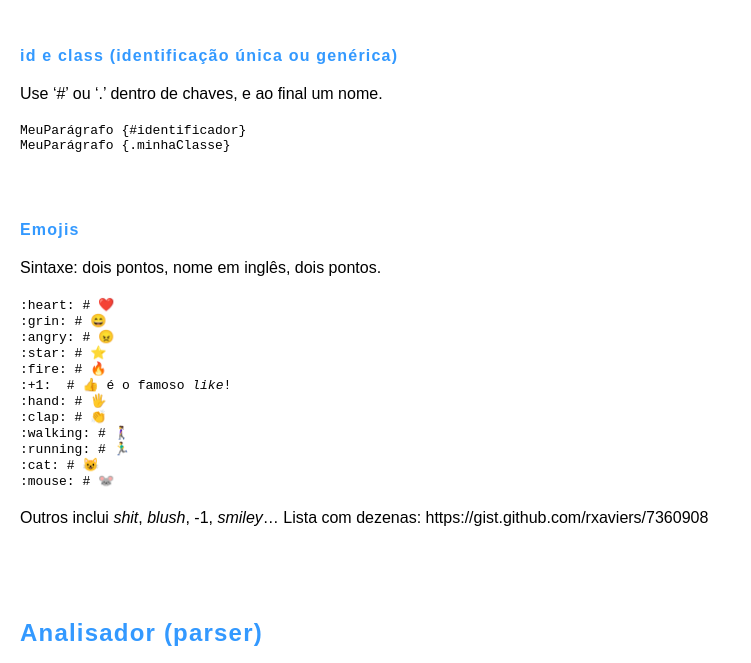
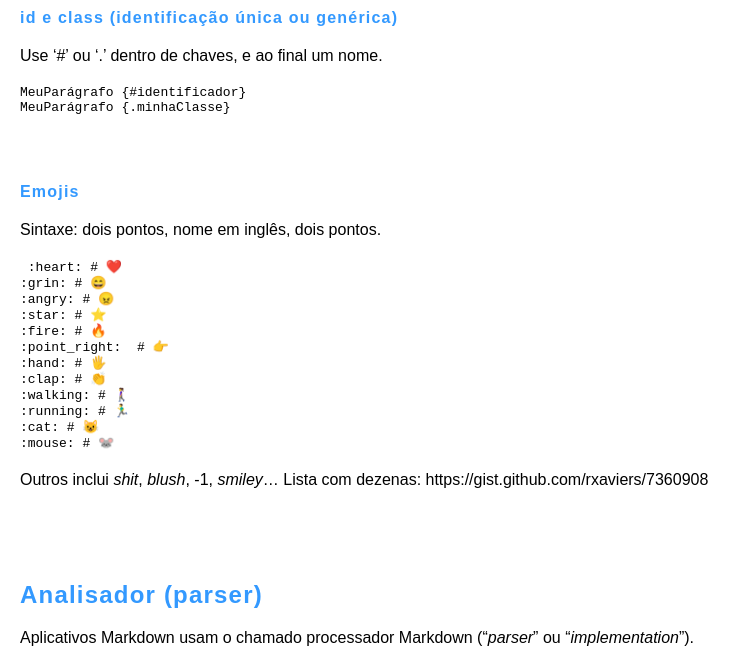
Before and after one commit to Joesynth/joesynth.github.io, a Jekyll site: the page built from _posts/2021-11-27-tutorial-markdown.md, in a window 1280 px wide and 900 px high, scrolled down 5098 px, cut to the strip 0-663 px from the top of the window. Shown: the whole strip, without its empty margins (0-751 px from the left). Built offline with Jekyll 4.4.1, drawn with Linux system fonts in a browser that asks for light colours.

Commit message:
Update 2021-11-27-tutorial-markdown.md

```diff
--- a/_posts/2021-11-27-tutorial-markdown.md
+++ b/_posts/2021-11-27-tutorial-markdown.md
@@ -12,6 +12,7 @@
  	<li>Um pouco de história.</li>
  	<li>Mais links sobre o tema.</li>
 </ul>
+
 <h2>O que é Markdown? Quem Usa?</h2>
 <img class="alignleft" src="https://upload.wikimedia.org/wikipedia/commons/thumb/4/48/Markdown-mark.svg/175px-Markdown-mark.svg.png" width="79" height="49" />
 
@@ -31,6 +32,7 @@
 Continue lendo esse tutorial e veja abaixo!
 <h6>Quem usa Markdown?</h6>
 A linguagem markdown é utilizada em mensagens instantâneas, fóruns <em>online</em>, <em>software</em> colaborativo, páginas de documentação e arquivos 'leia-me'. Eu mesmo, ao escrever neste <em>blog</em>, uso Markdown.
+
 <h2>💾️ Arquivo Markdown</h2>
 A extensão do nome do arquivo é .<em>md</em> ou .<em>markdown</em>, isso num editor.
 Como esse arquivo é apenas texto simples, você pode abrir com qualquer editor de texto _incluso o WordPad no Windows.
@@ -44,6 +46,7 @@
 Desenvolvedores e programadores costumam usar a extensão de arquivo .md para os arquivos README no formato de arquivo <em>Markdown Documentation</em> (ou seja, <em>readme.md</em>).
 <h2>Softwares e plug-ins</h2>
 Basicamente temos softs editores e plug-ins de Markdown.
+
 <h6>Software editor Markdown</h6>
 Como dito, um editor de texto bem simples (como Bloco de Notas ou Gedit) é usado para lidarmos com a Markdown _embora haja programas mais avançados e que lidam também com ela.
 
@@ -75,6 +78,7 @@
 Usado para escrever Markdown, bem como converter na visualisação HTML.
 <h6>Soft CLI</h6>
 Vide <a href="https://joesynth.wordpress.com/2021/12/07/software-de-linha-de-comando/">softwares de linha de comando</a>.
+
 <h6>Plug-ins (renderização - visualização)</h6>
 Um editor que escreva o código é uma coisa, renderizar é outra! Veja alguns casos:
 
@@ -107,6 +111,7 @@
 ⚫️ Jekyll.
 Gerador de site estático que pega arquivos Markdown e cria um site HTML.</pre>
 Também há <a href="https://joesynth.wordpress.com/2021/12/07/software-de-linha-de-comando/">softwares de linha de comando</a>.
+
 <h2>Sabores!</h2>
 Aplicativos Markdown implementam versões ligeiramente diferentes da Markdown; são os chamados 'sabores'. Esses 'sabores' são como dialetos de uma linguagem _algo como português carioca e de Lisboa, por ex.
 <h6>CommonMark</h6>
@@ -123,7 +128,7 @@
 <h6><em>GFM (GitHub Flavored Markdown)</em></h6>
 Na verdade, e exatamente, é uma especificação baseada na <em>CommonMark</em>.
 
-.
+
 <h2>Markdown - Guia Rápido</h2>
 <h6>Básico (CommonMark, Wordpress)</h6>
 <pre>Parágrafo
@@ -160,7 +165,8 @@
 ![Image](http://url/a.png) # Imagem.</pre>
 <h6>Tabela (GFM)</h6>
 É usado os símbolos hífen (sinal de menos) e barra vertical (ou pipe, como se fala entre programadores).
-<pre>| Fruta | Verdura |  # 'head' da tabela.
+<pre>
+ | Fruta | Verdura |  # 'head' da tabela.
 | --- | --- |
 | uva | hortelã |
 </pre>
@@ -181,18 +187,23 @@
 | uva | uva | uva |
 
 </pre>
+
 <h6>id e class (identificação única ou genérica)</h6>
 Use '#' ou '.' dentro de chaves, e ao final um nome.
 <pre>MeuParágrafo {#identificador}
 MeuParágrafo {.minhaClasse}</pre>
+
 <h6>Emojis</h6>
 Sintaxe: dois pontos, nome em inglês, dois pontos.
-<pre>:heart: # ❤️
+
+
+<pre>
+ :heart: # ❤️
 :grin: # 😄️
 :angry: # 😠️
 :star: # ⭐️
 :fire: # 🔥️
-:+1:  # 👍️ é o famoso <em>like</em>!
+:point_right:  # 👉
 :hand: # 🖐️
 :clap: # 👏️
 :walking: # 🚶‍♀️️
@@ -200,6 +211,7 @@
 :cat: # 😺️
 :mouse: # 🐭️
 </pre>
+
 Outros inclui <em>shit</em>, <em>blush</em>, -1, <em>smiley</em>...
 Lista com dezenas: https://gist.github.com/rxaviers/7360908
 <h2>Analisador (parser)</h2>
```
